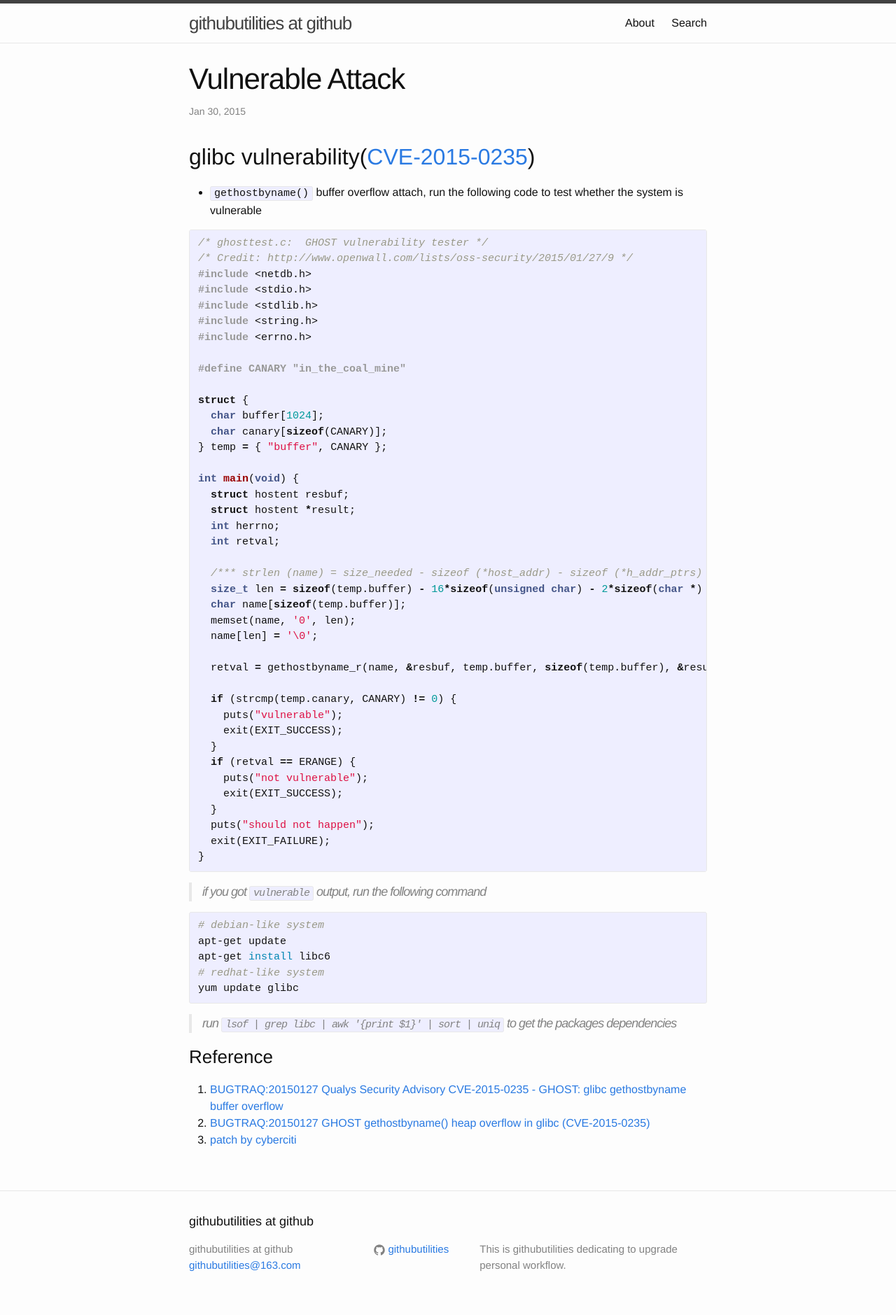
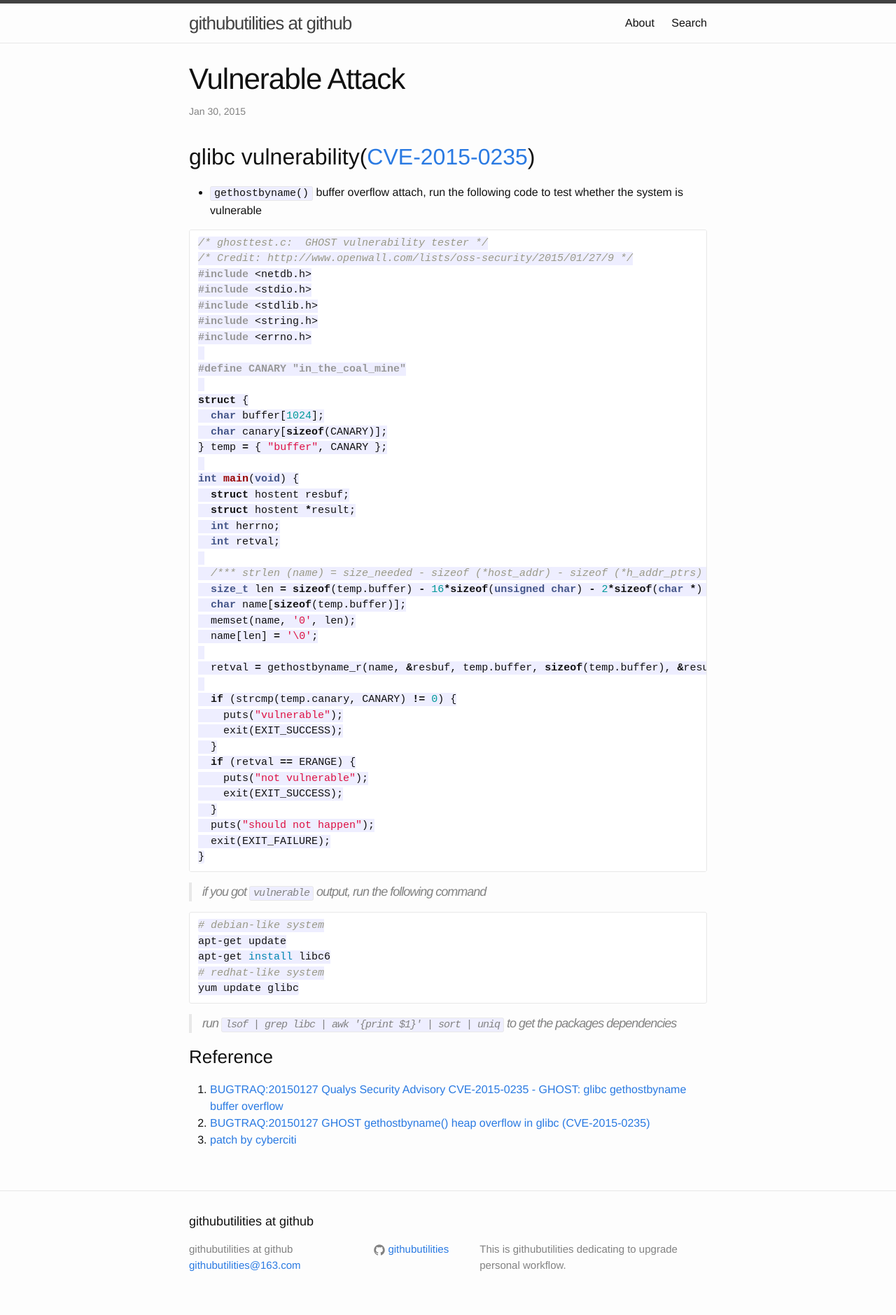
Before and after one commit to githubutilities/githubutilities.github.io, a Jekyll site: the page built from _posts/2015-01-30-vulnerable-attack.markdown, in a window 1280 px wide. Shown: the whole page at 70% size. Built offline with Jekyll 4.4.1, drawn with Linux system fonts in a browser that asks for light colours; Markdown is read by kramdown in place of the engine named in the settings.

Commit message:
Change code block style to markdown

````diff
--- a/_posts/2015-01-19-sematic-ui.markdown
+++ b/_posts/2015-01-19-sematic-ui.markdown
@@ -7,8 +7,8 @@ categories: sematic ui
 
 here is the code snippet in `sematic.css`
 
-{% highlight css %}
+```css
 @import 'https://fonts.googleapis.com/css?family=Lato:400,700,400italic,700italic&subset=latin';
-{% endhighlight %}
+```
 
 > `sematic.css` import font using google online api which may cause trouble due to the network connectivity.
--- a/_posts/2015-01-22-mounting-hard-drive-permission-setting.markdown
+++ b/_posts/2015-01-22-mounting-hard-drive-permission-setting.markdown
@@ -20,8 +20,9 @@ simple run `mount -a`
 ## Change the disk owner
 
 simply change the owner of the drive which will be remember by the file system after remount
-{% highlight sh %}
+
+```sh
 chown -R username mount-point
-{% endhighlight %}
+```
 
 > You can also change the permission using `chmod` and `chgrp` for owner group (use `usermod` for group editing)
--- a/_posts/2015-01-30-android-internal-memory-dump-hack.markdown
+++ b/_posts/2015-01-30-android-internal-memory-dump-hack.markdown
@@ -19,7 +19,7 @@ categories: linux,android,busybox,root
 
 ## dump the data using `netcat`
 
-{% highlight sh %}
+```sh
 adb forward tcp:5555 tcp:5555
 adb shell
 /system/bin/busybox nc -l -p 5555 -e /system/bin/busybox dd if=/dev/block/mmcblk0p12
@@ -27,7 +27,7 @@ adb shell
 adb forward tcp:5555 tcp:5555
 cd /nexus
 nc 127.0.0.1 5555 | pv -i 0.5 > mmcblk0p12.raw
-{% endhighlight %}
+```
 
 ## Reference
 * [xda developers forum](http://forum.xda-developers.com/galaxy-nexus/general/guide-internal-memory-data-recovery-yes-t1994705)
--- a/_posts/2015-01-30-vulnerable-attack.markdown
+++ b/_posts/2015-01-30-vulnerable-attack.markdown
@@ -9,7 +9,7 @@ categories: linux,glibc
 
 * `gethostbyname()` buffer overflow attach, run the following code to test whether the system is vulnerable
 
-{% highlight c %}
+```c
 /* ghosttest.c:  GHOST vulnerability tester */
 /* Credit: http://www.openwall.com/lists/oss-security/2015/01/27/9 */
 #include <netdb.h>
@@ -50,16 +50,17 @@ int main(void) {
   puts("should not happen");
   exit(EXIT_FAILURE);
 }
-{% endhighlight %}
+```
 
 > if you got `vulnerable` output, run the following command
-{% highlight sh %}
+
+```sh
 # debian-like system
 apt-get update
 apt-get install libc6
 # redhat-like system
 yum update glibc
-{% endhighlight %}
+```
 
 > run `lsof | grep libc | awk '{print $1}' | sort | uniq` to get the packages dependencies
 
````
